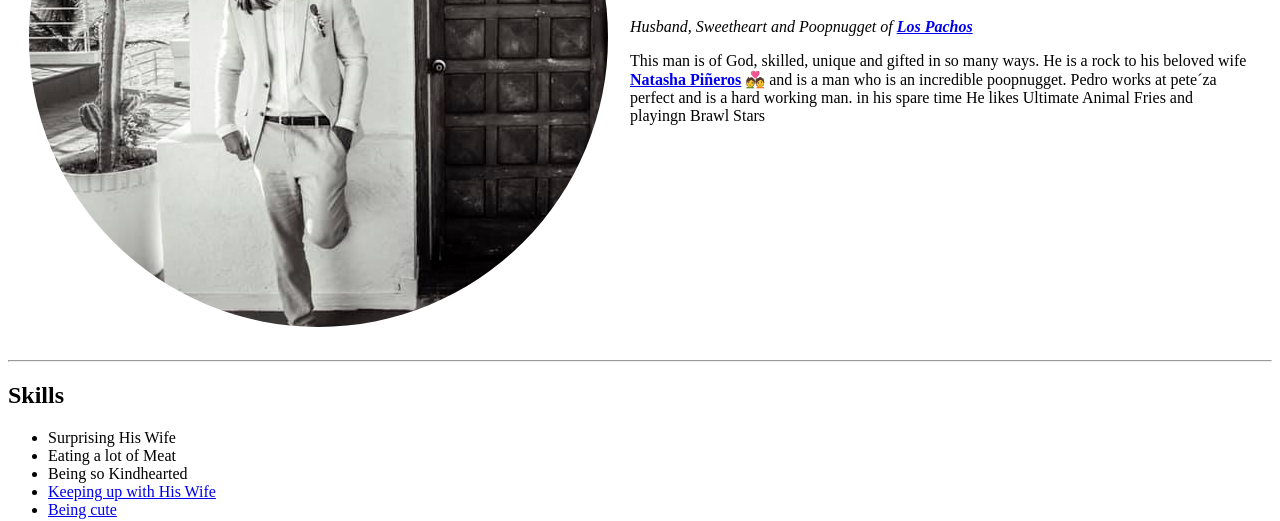
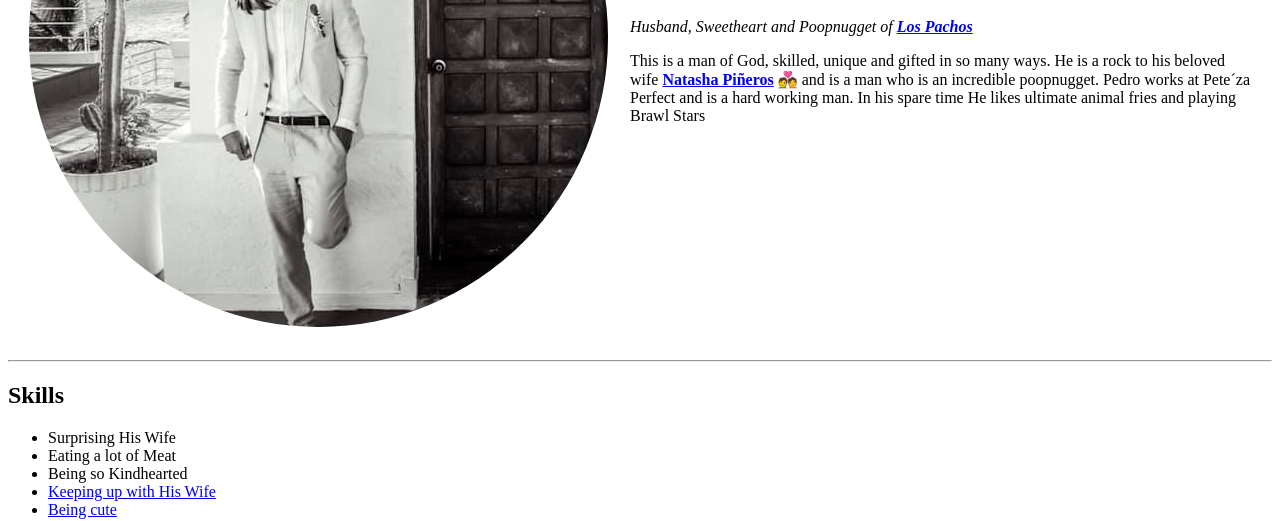
Before and after one commit to nataTP/GataTP, a plain HTML site: page index.html in a window 1280 px wide. Shown: the part 281-802 px from the top of the page. Drawn offline with Linux system fonts and the light colour scheme.

Commit message:
Add files via upload

```diff
--- a/index.html
+++ b/index.html
@@ -4,6 +4,7 @@
 <head>
   <meta charset="utf-8">
   <title>Natasha´s Personal Site </title> <!-- to open this in a browser, either right click on the project and open full. or through finder, into folder and open by double clicking -->
+  <link rel="stylesheet" href="CSS/styles.css">
 </head>
 
 <body>
@@ -13,8 +14,8 @@
       <td>
         <h1> Pedro Alejandro Piñeros Balcazar </h1>
         <p><em>Husband, Sweetheart and Poopnugget of <strong><a href="https://www.facebook.com/pineros.pedro">Los Pachos</a></strong></em></p>
-        <p>This man is of God, skilled, unique and gifted in so many ways. He is a rock to his beloved wife <strong> <a href="https://www.facebook.com/tasha.vanderkooy.7">Natasha Piñeros</a> </strong> 💑 and is a man who is an incredible poopnugget.
-          Pedro works at pete´za perfect and is a hard working man. in his spare time He likes Ultimate Animal Fries and playingn Brawl Stars</p>
+        <p>This is a man of God, skilled, unique and gifted in so many ways. He is a rock to his beloved wife <strong> <a href="https://www.facebook.com/tasha.vanderkooy.7">Natasha Piñeros</a> </strong> 💑 and is a man who is an incredible poopnugget.
+          Pedro works at Pete´za Perfect and is a hard working man. In his spare time He likes ultimate animal fries and playing Brawl Stars</p>
       </td>
     </tr>
   </table>
```
